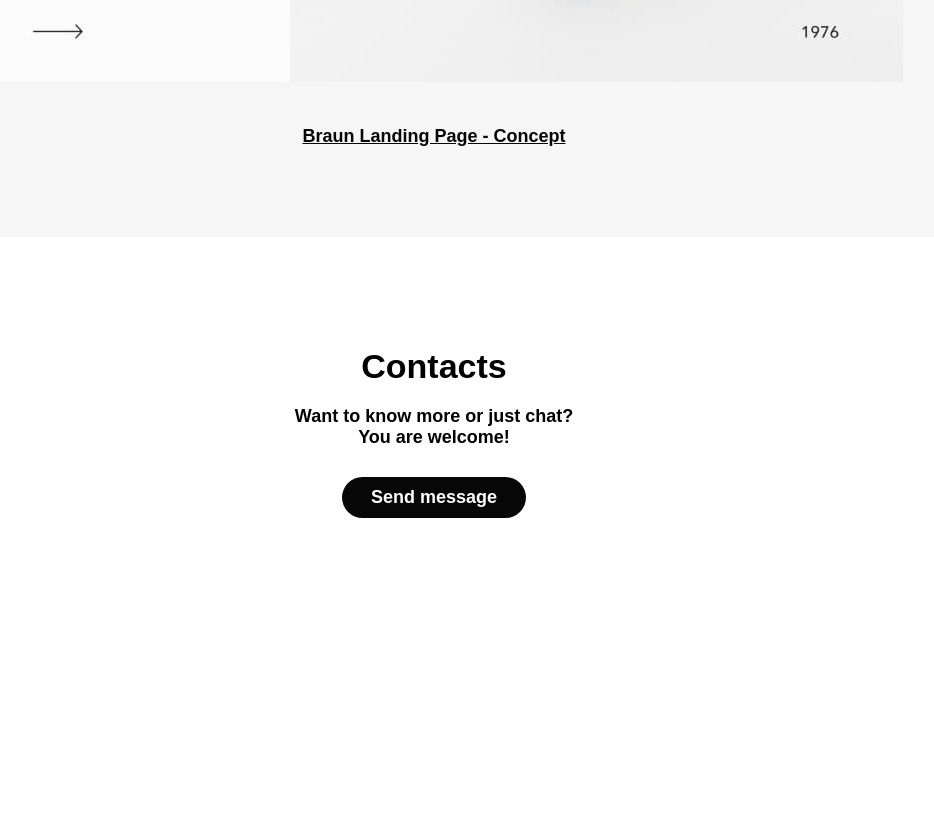
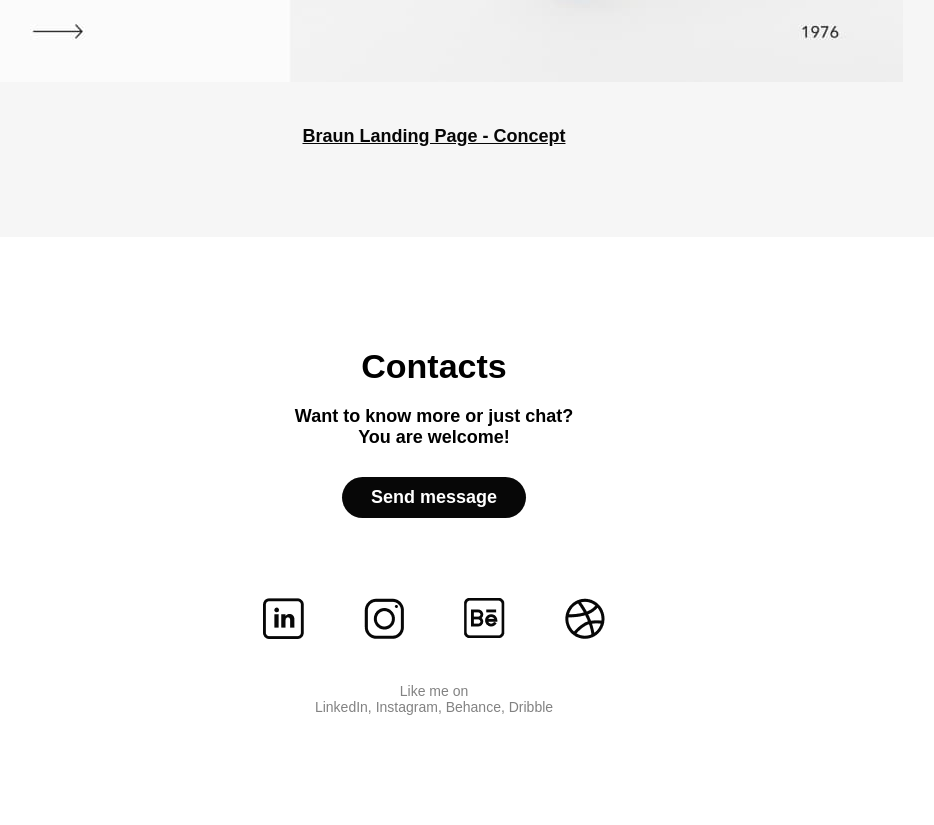
Before and after one commit to upermane/traininglandingone, a plain HTML site: page index.html in a window 1280 px wide. Shown: the part 4053-4878 px from the top of the page, without its empty margins (206-1140 px from the left). Before the commit the page ends 4651 px from the top, so only its background shows below. Drawn offline with Linux system fonts and the light colour scheme; a web font is replaced by a local one.

Commit message:
added footer

```diff
--- a/css/style.css
+++ b/css/style.css
@@ -173,3 +173,24 @@ li {
     outline: none;
     cursor: pointer;
 }
+.footer {
+    padding-bottom: 110px;
+}
+.footer-list {
+    display: flex;
+    justify-content: center;
+}
+.footer-item {
+    padding: 0 30px;
+}
+.footer__text {
+    padding-top: 40px;
+    font-size: 14px;
+    font-weight: 400;
+    color: #828282;
+    text-align: center;
+}
+.footer__text-link {
+    text-decoration: none;
+    color: #828282;
+}
--- a/index.html
+++ b/index.html
@@ -133,5 +133,16 @@
             <button class="btn-message" type="button">Send message</button>
         </div>
     </section>
+    <footer class="footer">
+        <ul class="footer-list">
+            <li class="footer-item"><a class="footer-soc" href="#"><img src="images/soc/lin.png" alt=""></a></li>
+            <li class="footer-item"><a class="footer-soc" href="#"><img src="images/soc/inst.png" alt=""></a></li>
+            <li class="footer-item"><a class="footer-soc" href="#"><img src="images/soc/be.png" alt=""></a></li>
+            <li class="footer-item"><a class="footer-soc" href="#"><img src="images/soc/drib.png" alt=""></a></li>
+        </ul>
+        <div class="footer__text">
+            Like me on<span class="carryover"><a class="footer__text-link" href="#" target="_blank">LinkedIn</a>, <a class="footer__text-link" href="#">Instagram</a>, <a class="footer__text-link" href="#">Behance</a>, <a class="footer__text-link" href="#">Dribble</a></span>
+        </div>
+    </footer>
 </body>
 </html>
```
Also changed, not shown: images/soc/be.png (added), images/soc/drib.png (added), images/soc/inst.png (added), images/soc/lin.png (added).
